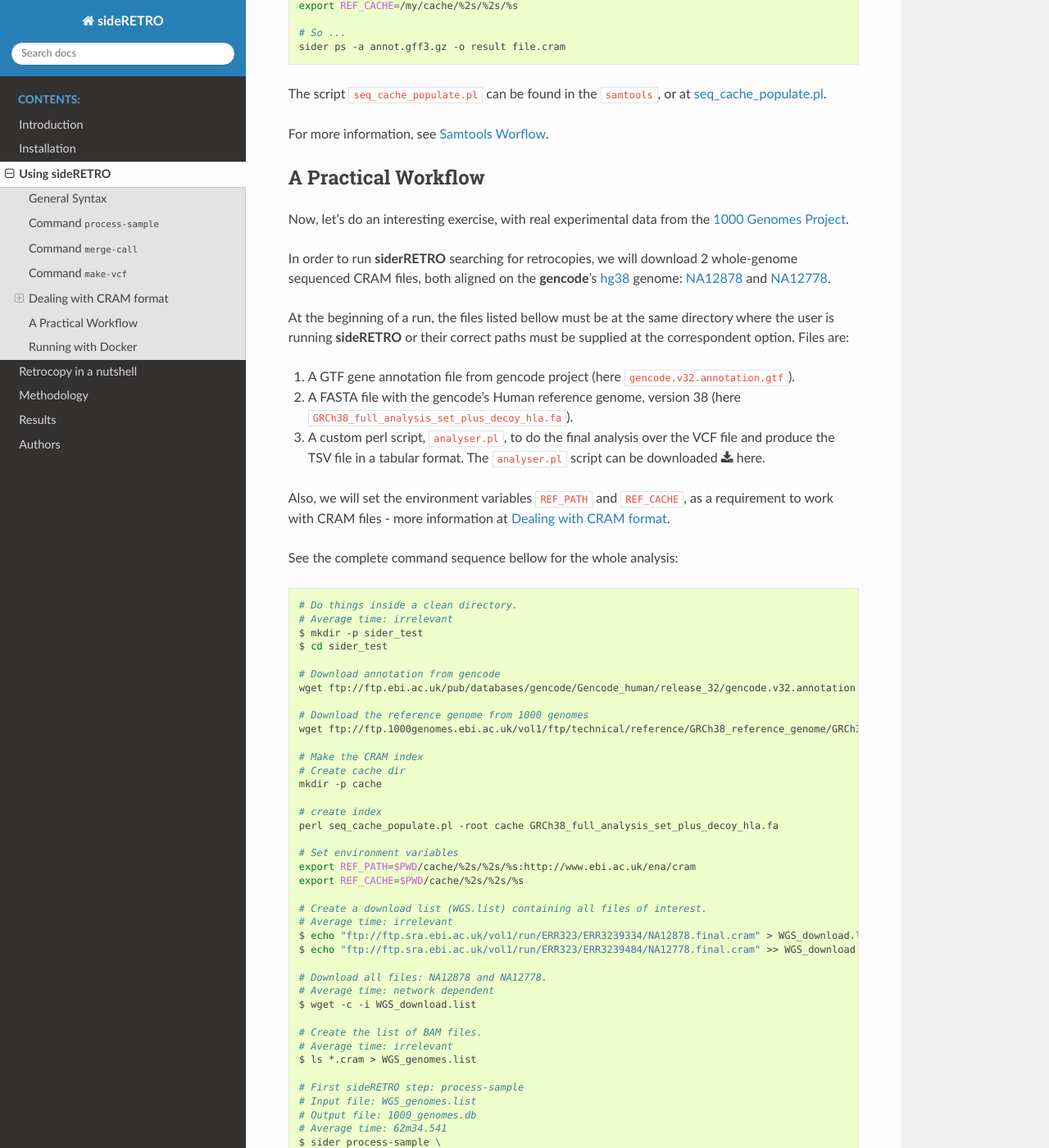
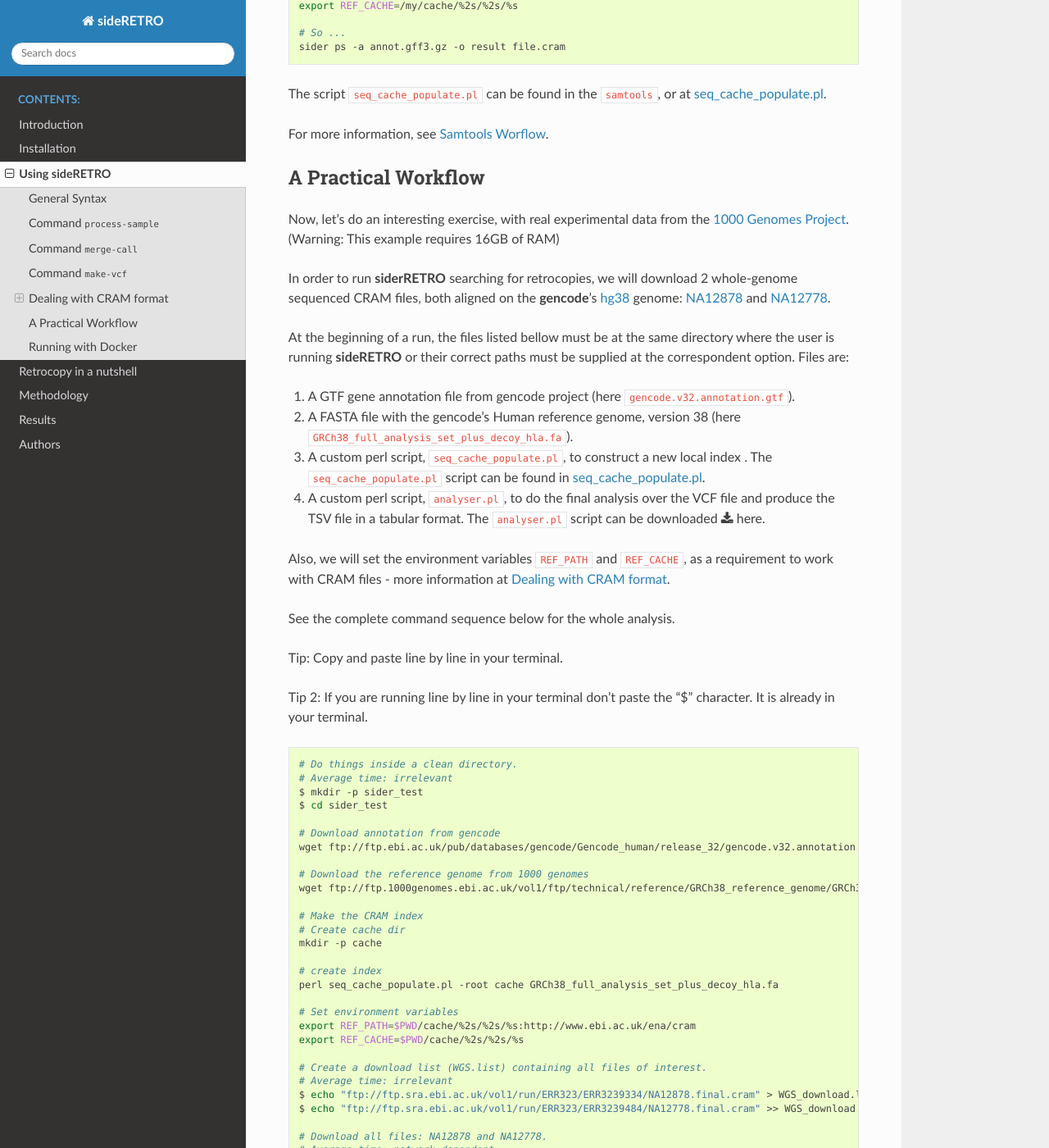
Before and after one commit to galantelab/sideRETRO, a Sphinx documentation site: the page built from docs/usage.rst, in a window 1280 px wide and 1400 px high, scrolled down 11218 px. Shown: the whole window at 82% size. Built offline with Sphinx 7.4.7 and the Read the Docs theme 2.0.0, drawn with Linux system fonts in a browser that asks for light colours.

Commit message:
Update usage.rst
bellow -> below
Tips
Memory consumption warning.

```diff
--- a/docs/usage.rst
+++ b/docs/usage.rst
@@ -462,7 +462,7 @@ A Practical Workflow
 ====================
 
 Now, let's do an interesting exercise, with real experimental data from the
-`1000 Genomes Project <https://www.internationalgenome.org/>`_.
+`1000 Genomes Project <https://www.internationalgenome.org/>`_. (Warning: This example requires 16GB of RAM)
 
 In order to run **siderRETRO** searching for retrocopies, we will download 2
 whole-genome sequenced CRAM files, both aligned on the **gencode**'s
@@ -482,7 +482,11 @@ correspondent option. Files are:
 2. A FASTA file with the gencode's Human reference genome, version 38
    (here :file:`GRCh38_full_analysis_set_plus_decoy_hla.fa`).
 
-3. A custom perl script, :code:`analyser.pl`, to do the final analysis over the VCF file
+3. A custom perl script, :code:`seq_cache_populate.pl`, to construct a new local index .
+   The :code:`seq_cache_populate.pl` script can be found in
+   `seq_cache_populate.pl <https://github.com/deweylab/RSEM/blob/master/samtools-1.3/misc/seq_cache_populate.pl>`_.
+
+4. A custom perl script, :code:`analyser.pl`, to do the final analysis over the VCF file
    and produce the TSV file in a tabular format. The :code:`analyser.pl` script can be
    downloaded :download:`here <data/analyser.pl>`.
 
@@ -490,7 +494,11 @@ Also, we will set the environment variables :file:`REF_PATH` and :file:`REF_CACH
 a requirement to work with CRAM files - more information at
 :ref:`Dealing with CRAM format<extern_cram>`.
 
-See the complete command sequence bellow for the whole analysis:
+See the complete command sequence below for the whole analysis.
+
+Tip: Copy and paste line by line in your terminal.
+
+Tip 2: If you are running line by line in your terminal don't paste the "$" character. It is already in your terminal.
 
 .. code-block:: sh
 
```
